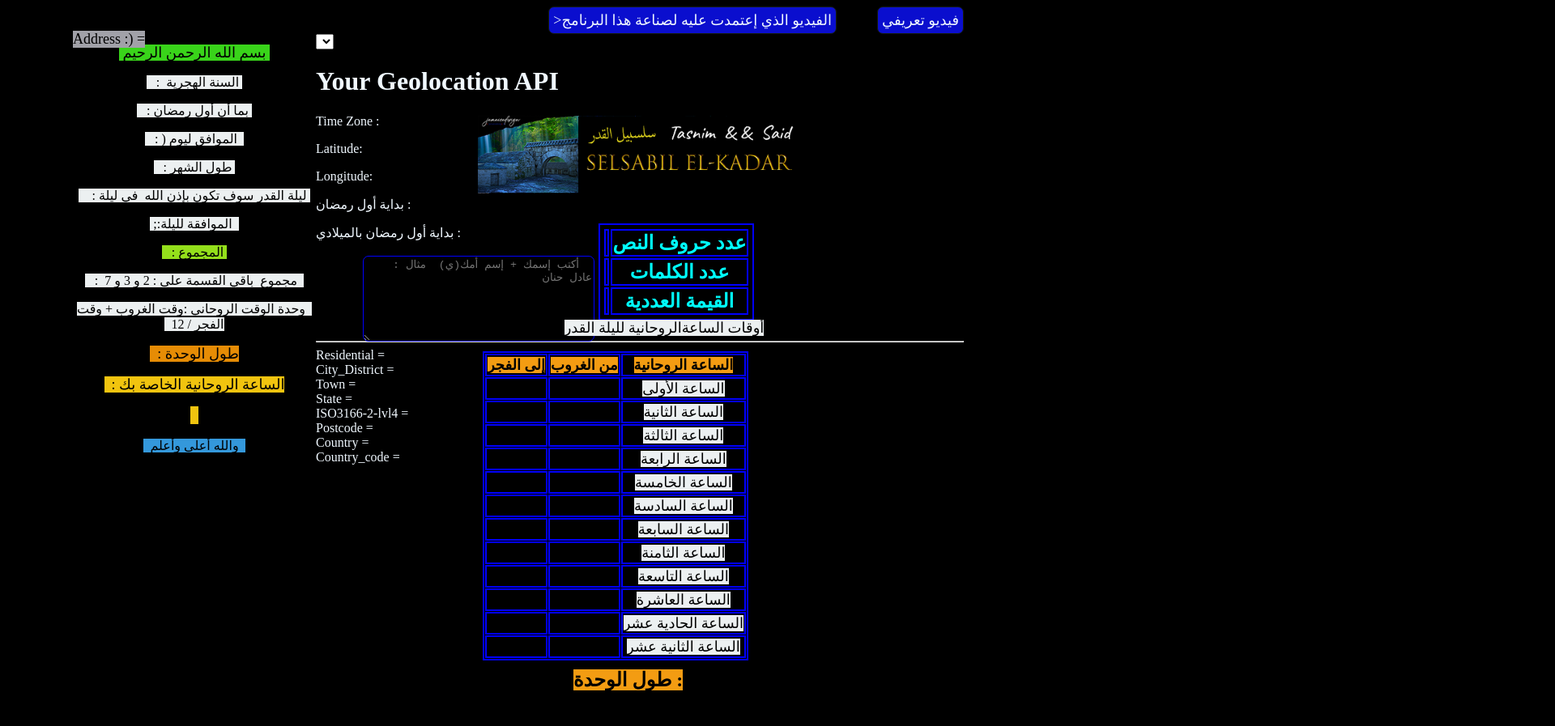
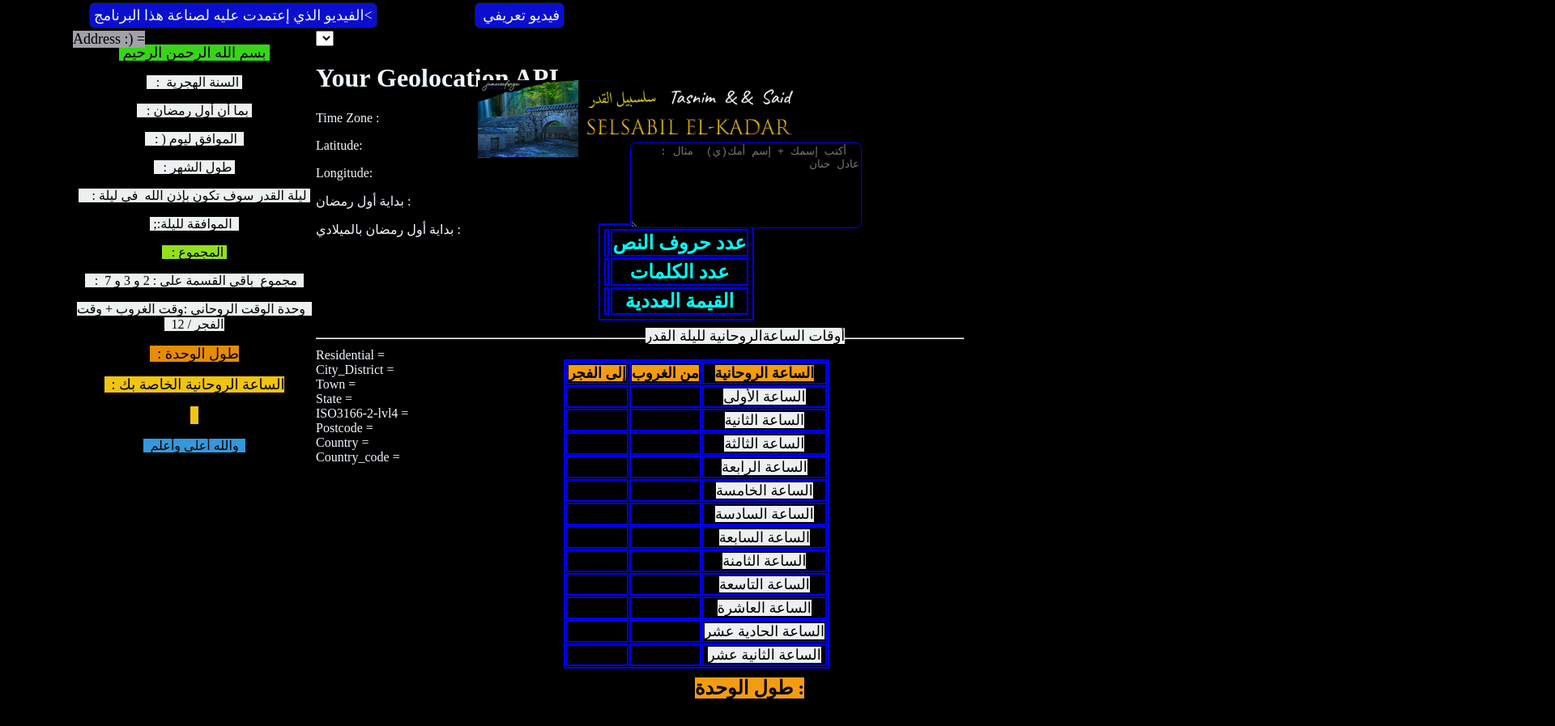
Before and after one commit to tasnimsaid/selsabil_elkadar, a website: page index.html in a window 1280 px wide. Shown: the top 897 px of the page at 81% size, 1920 px wide, since content can reach past the window. Drawn offline with Linux system fonts and the light colour scheme.

Commit message:
Update style.css

```diff
--- a/style.css
+++ b/style.css
@@ -48,9 +48,9 @@ aside{
 
 
 .textarea1{
-position: absolute;
-top: 60px;
-left: 320px;
+position: relative;
+top: -200px;
+left: 650px;
 height: 100px;
  width: 280px;
 color : white;
@@ -82,6 +82,8 @@ border-radius: 7px;
         left: 60px;
     }
     .falastine{
+        position: relative;
+        right:100px;
         border: 1px solid rgb(20, 27, 8);
         text-decoration: none;
         color: aliceblue;
@@ -89,8 +91,10 @@ border-radius: 7px;
         padding: 5px;
         border-radius: 7px;
         font-size: large;
-        float: right;
-       margin-left: 50px;
+
+       margin-left: 120px;
+
+
     }
     .falastine:hover{
         color: rgb(10, 14, 206);
@@ -124,7 +128,9 @@ td{
 
 
 table{
-
+    position: relative;
+    left: 100px;
+  top: -100px;
     justify-content:center;
     justify-items:center;
     font-size:large;
@@ -230,8 +236,8 @@ table{
 
 .ouihda{
     position: relative;
-   top: -580px;
-   left: 700px;
+   top: -680px;
+  left: 850px;
 }
 
 .minoa{
@@ -254,7 +260,7 @@ left: 10px;
 
 .signe{
     position: relative;
-    top: -170px;
+    top: -210px;
     left: 200px;
     width: 50%;
 }
```
